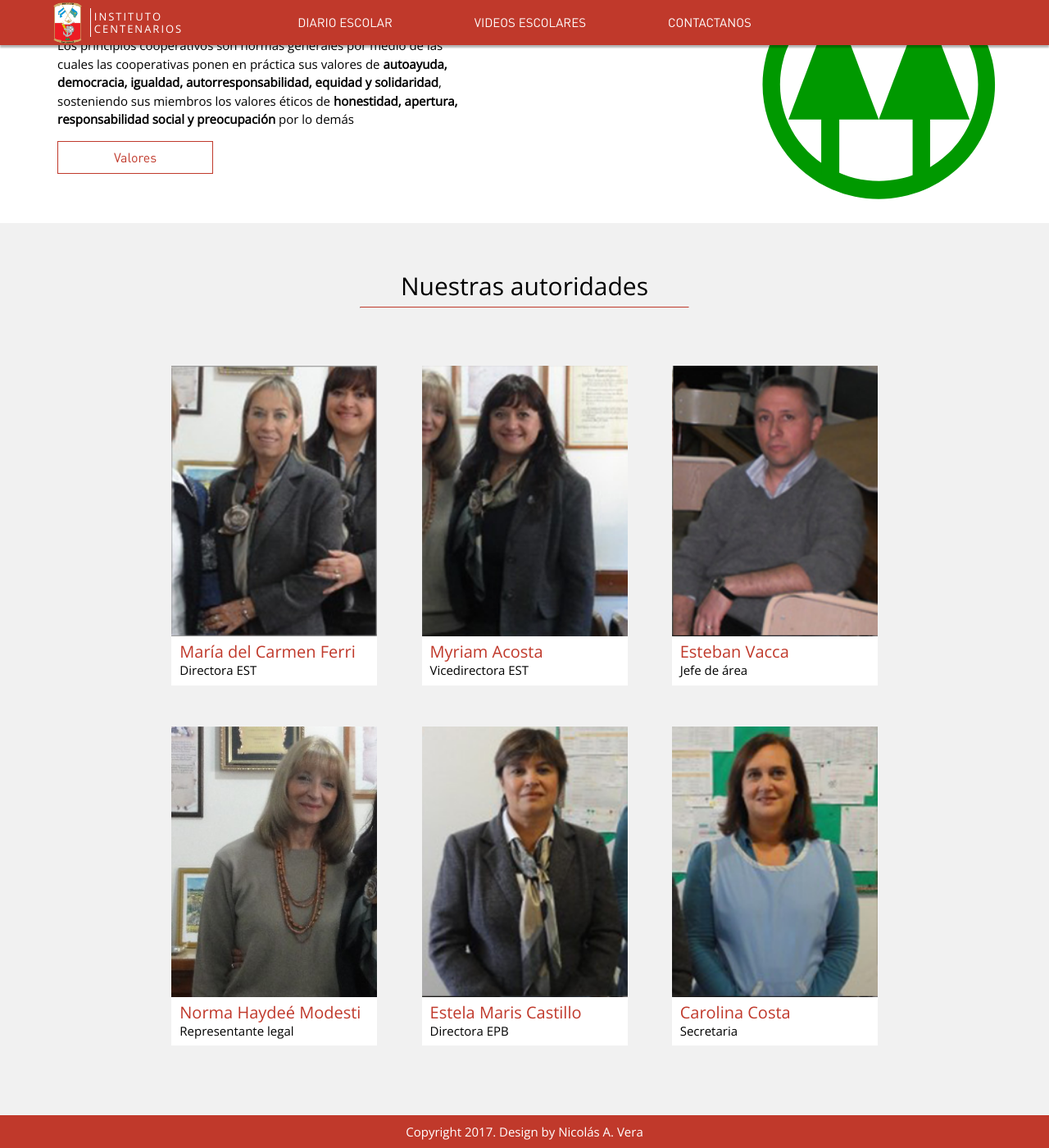
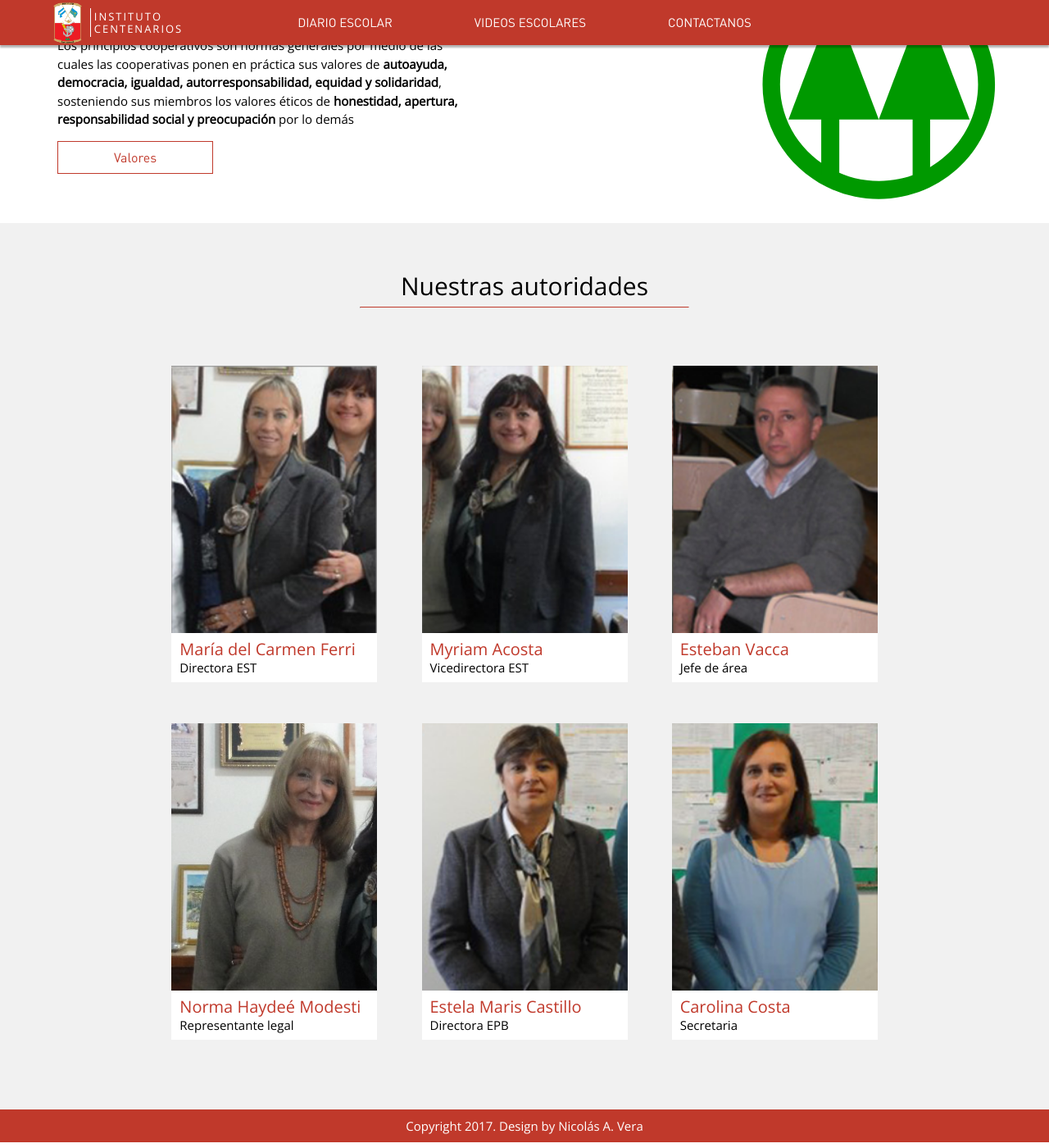
Before and after one commit to nicoverali/Instituto-Centenarios, a Jekyll site: the page built from index.html, in a window 1280 px wide and 1400 px high, scrolled down 1706 px. Shown: the whole window at 82% size. Built offline with Jekyll 4.4.1, drawn with Linux system fonts in a browser that asks for light colours; nearby versions of some CDN libraries.

Commit message:
Change "autoridades-img" from img to div

```diff
--- a/_sass/Home/_home.sass
+++ b/_sass/Home/_home.sass
@@ -243,8 +243,6 @@
     text-align: center
     h2
       margin-top: 0px
-    img
-      height: 330px
     ul
       list-style-type: none
       padding: 0px
@@ -257,8 +255,15 @@
     .autoridades-unit
       transition: opacity 700ms ease-in-out , transform 700ms ease-in-out
       opacity: 0
+      width: 251px
       &.show
         opacity: 1
+      div.autoridades-img
+        height: 330px
+        width: 100%
+        background-repeat: no-repeat
+        background-position: center
+        background-size: contain
     .autoridades-descripcion
       text-align: left
       vertical-align: middle
--- a/index.html
+++ b/index.html
@@ -182,37 +182,37 @@
                 <hr id="autoridades-hr">
                 <ul>
                     <li class="autoridades-unit">
-                        <img src="{{site.baseurl}}/assets/img\autoridades\Ferri.png" alt="María del Carmen Ferri" class="autoridades-img">
+                        <div style="background-image: url({{site.baseurl}}/assets/img/autoridades/Ferri.png)" class="autoridades-img"></div>
                         <div class="autoridades-descripcion">
                             <h3>María del Carmen Ferri</h3>
                             <p>Directora EST</p>
                     </li>
                     <li class="autoridades-unit">
-                        <img src="{{site.baseurl}}/assets/img/autoridades/Myriam.png" alt="Myriam Acosta" class="autoridades-img">
+                        <div style="background-image: url({{site.baseurl}}/assets/img/autoridades/Myriam.png)" class="autoridades-img"></div>
                         <div class="autoridades-descripcion">
                             <h3>Myriam Acosta</h3>
                             <p>Vicedirectora EST</p>
                     </li>
                     <li class="autoridades-unit">
-                        <img src="{{site.baseurl}}/assets/img/autoridades/Vacca.png" alt="Esteban Vacca" class="autoridades-img">
+                        <div style="background-image: url({{site.baseurl}}/assets/img/autoridades/Vacca.png)" class="autoridades-img"></div>
                         <div class="autoridades-descripcion">
                             <h3>Esteban Vacca</h3>
                             <p>Jefe de área</p>
                     </li>
                     <li class="autoridades-unit">
-                        <img src="{{site.baseurl}}/assets/img/autoridades/Modesti.png" alt="Norma Haydeé Modesti" class="autoridades-img">
+                        <div style="background-image: url({{site.baseurl}}/assets/img/autoridades/Modesti.png)" class="autoridades-img"></div>
                         <div class="autoridades-descripcion">
                             <h3>Norma Haydeé Modesti</h3>
                             <p>Representante legal</p>
                     </li>
                     <li class="autoridades-unit">
-                        <img src="{{site.baseurl}}/assets/img/autoridades/Stella.png" alt="Estela Maris Castillo" class="autoridades-img">
+                        <div style="background-image: url({{site.baseurl}}/assets/img/autoridades/Stella.png)" class="autoridades-img"></div>
                         <div class="autoridades-descripcion">
                             <h3>Estela Maris Castillo</h3>
                             <p>Directora EPB</p>
                     </li>
                     <li class="autoridades-unit">
-                        <img src="{{site.baseurl}}/assets/img/autoridades/Fran.png" alt="Carolina Costa" class="autoridades-img">
+                        <div style="background-image: url({{site.baseurl}}/assets/img/autoridades/Fran.png)" class="autoridades-img"></div>
                         <div class="autoridades-descripcion">
                             <h3>Carolina Costa</h3>
                             <p>Secretaria</p>
```
